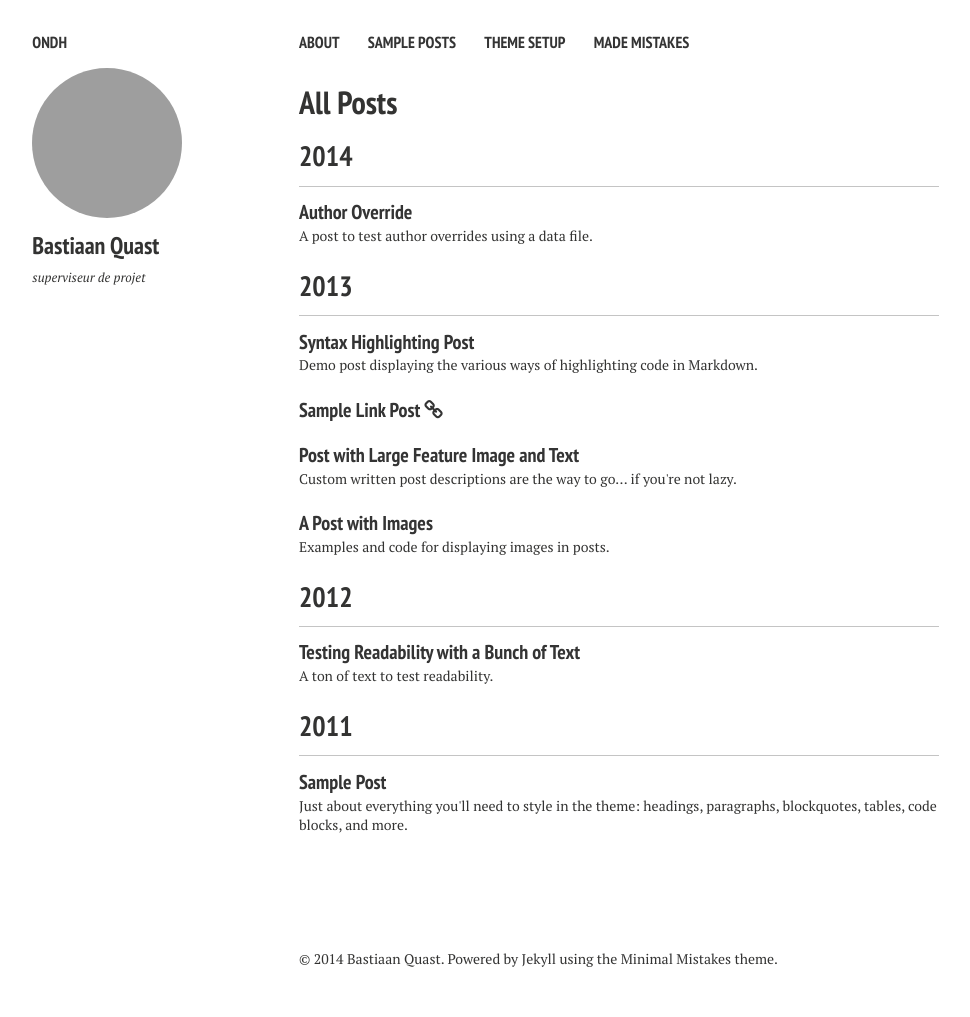
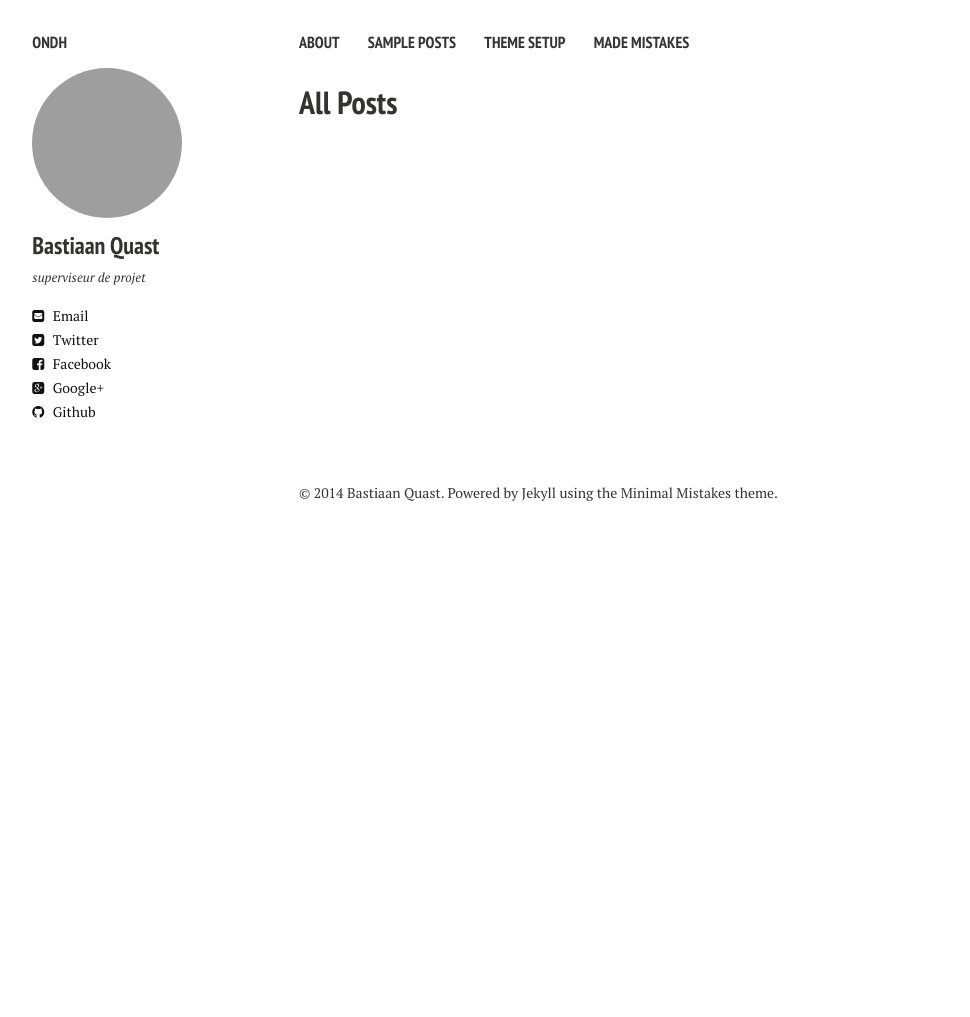
Before and after one commit to bquast/ondh, a Jekyll site: the page built from posts/index.md, in a window 1280 px wide. Shown: the whole page, without its empty margins (21-991 px from the left). Built offline with Jekyll 4.4.1, drawn with Linux system fonts in a browser that asks for light colours; nearby versions of some CDN libraries; after the commit the page ends 900 px from its top, so only the background shows below that; grey boxes are pictures that could not be loaded.

Commit message:
update post one

```diff
--- a/_config.yml
+++ b/_config.yml
@@ -29,27 +29,21 @@ owner:
   name: Bastiaan Quast
   avatar: http://gravatar.com/avatar/9f979d814c18db7e759b64ca8a52953d
   bio: "superviseur de projet"
-  email:
+  email: bastiaan.quast@graduateinstitute.ch
   disqus-shortname:
-  twitter: #username
-  facebook: #username
+  twitter: baquast
+  facebook: baquast
   google:
-    plus: #username
+    plus: BastiaanQuast
     analytics:
     verify:
     ad-client:
     ad-slot:
   bing-verify:
-  github: #username
+  github: bquast
   stackoverflow: #http://stackoverflow.com/users/123456/username
   linkedin: #username
-  instagram: #username
-  lastfm: #username
-  tumblr: #username
-  pinterest: #username
-  foursquare: #username
-  steam: #username
-  dribbble: #username
+
 
 include: [".htaccess"]
 exclude: ["lib", "config.rb", "Capfile", "config", "log", "Rakefile", "Rakefile.rb", "tmp", "less", "*.sublime-project", "*.sublime-workspace", "test", "spec", "Gruntfile.js", "package.json", "node_modules", "Gemfile", "Gemfile.lock", "LICENSE", "README.md"]
--- a/_posts/2011-03-10-sample-post.md
+++ /dev/null
@@ -1,111 +0,0 @@
----
-layout: post
-title: Sample Post
-excerpt: "Just about everything you'll need to style in the theme: headings, paragraphs, blockquotes, tables, code blocks, and more."
-modified: 2013-05-31
-tags: [intro, beginner, jekyll, tutorial]
-comments: true
-image:
-  feature: texture-feature-05.jpg
-  credit: Texture Lovers
-  creditlink: http://texturelovers.com
----
-
-<section id="table-of-contents" class="toc">
-  <header>
-    <h3>Overview</h3>
-  </header>
-<div id="drawer" markdown="1">
-*  Auto generated table of contents
-{:toc}
-</div>
-</section><!-- /#table-of-contents -->
-
-## HTML Elements
-
-Below is just about everything you'll need to style in the theme. Check the source code to see the many embedded elements within paragraphs.
-
-# Heading 1
-
-## Heading 2
-
-### Heading 3
-
-#### Heading 4
-
-##### Heading 5
-
-###### Heading 6
-
-### Body text
-
-Lorem ipsum dolor sit amet, test link adipiscing elit. **This is strong**. Nullam dignissim convallis est. Quisque aliquam.
-
-![Smithsonian Image]({{ site.url }}/images/3953273590_704e3899d5_m.jpg)
-{: .image-pull-right}
-
-*This is emphasized*. Donec faucibus. Nunc iaculis suscipit dui. 53 = 125. Water is H2O. Nam sit amet sem. Aliquam libero nisi, imperdiet at, tincidunt nec, gravida vehicula, nisl. The New York Times (That’s a citation). Underline.Maecenas ornare tortor. Donec sed tellus eget sapien fringilla nonummy. Mauris a ante. Suspendisse quam sem, consequat at, commodo vitae, feugiat in, nunc. Morbi imperdiet augue quis tellus.
-
-HTML and CSS are our tools. Mauris a ante. Suspendisse quam sem, consequat at, commodo vitae, feugiat in, nunc. Morbi imperdiet augue quis tellus. Praesent mattis, massa quis luctus fermentum, turpis mi volutpat justo, eu volutpat enim diam eget metus.
-
-### Blockquotes
-
-> Lorem ipsum dolor sit amet, test link adipiscing elit. Nullam dignissim convallis est. Quisque aliquam.
-
-## List Types
-
-### Ordered Lists
-
-1. Item one
-   1. sub item one
-   2. sub item two
-   3. sub item three
-2. Item two
-
-### Unordered Lists
-
-* Item one
-* Item two
-* Item three
-
-## Tables
-
-| Header1 | Header2 | Header3 |
-|:--------|:-------:|--------:|
-| cell1   | cell2   | cell3   |
-| cell4   | cell5   | cell6   |
-|----
-| cell1   | cell2   | cell3   |
-| cell4   | cell5   | cell6   |
-|=====
-| Foot1   | Foot2   | Foot3
-{: rules="groups"}
-
-## Code Snippets
-
-{% highlight css %}
-#container {
-  float: left;
-  margin: 0 -240px 0 0;
-  width: 100%;
-}
-{% endhighlight %}
-
-## Buttons
-
-Make any link standout more when applying the `.btn` class.
-
-{% highlight html %}
-<a href="#" class="btn btn-success">Success Button</a>
-{% endhighlight %}
-
-<div markdown="0"><a href="#" class="btn">Primary Button</a></div>
-<div markdown="0"><a href="#" class="btn btn-success">Success Button</a></div>
-<div markdown="0"><a href="#" class="btn btn-warning">Warning Button</a></div>
-<div markdown="0"><a href="#" class="btn btn-danger">Danger Button</a></div>
-<div markdown="0"><a href="#" class="btn btn-info">Info Button</a></div>
-
-## Notices
-
-**Watch out!** You can also add notices by appending `{: .notice}` to a paragraph.
-{: .notice}
--- a/_posts/2012-05-22-readability-post.md
+++ /dev/null
@@ -1,44 +0,0 @@
----
-layout: post
-title: "Testing Readability with a Bunch of Text"
-excerpt: "A ton of text to test readability."
-tags: [sample post, readability, test]
-comments: true
----
-
-Portland in shoreditch Vice, labore typewriter pariatur hoodie fap sartorial Austin. Pinterest literally occupy Schlitz forage. Odio ad blue bottle vinyl, 90's narwhal commodo bitters pour-over nostrud. Ugh est hashtag in, fingerstache adipisicing laboris esse Pinterest shabby chic Portland. Shoreditch bicycle rights anim, flexitarian laboris put a bird on it vinyl cupidatat narwhal. Hashtag artisan skateboard, flannel Bushwick nesciunt salvia aute fixie do plaid post-ironic dolor McSweeney's. Cliche pour-over chambray nulla four loko skateboard sapiente hashtag.
-
-Vero laborum commodo occupy. Semiotics voluptate mumblecore pug. Cosby sweater ullamco quinoa ennui assumenda, sapiente occupy delectus lo-fi. Ea fashion axe Marfa cillum aliquip. Retro Bushwick keytar cliche. Before they sold out sustainable gastropub Marfa readymade, ethical Williamsburg skateboard brunch qui consectetur gentrify semiotics. Mustache cillum irony, fingerstache magna pour-over keffiyeh tousled selfies.
-
-## Cupidatat 90's lo-fi authentic try-hard
-
-In pug Portland incididunt mlkshk put a bird on it vinyl quinoa. Terry Richardson shabby chic +1, scenester Tonx excepteur tempor fugiat voluptate fingerstache aliquip nisi next level. Farm-to-table hashtag Truffaut, Odd Future ex meggings gentrify single-origin coffee try-hard 90's.
-
-* Sartorial hoodie
-* Labore viral forage
-* Tote bag selvage
-* DIY exercitation et id ugh tumblr church-key
-
-Incididunt umami sriracha, ethical fugiat VHS ex assumenda yr irure direct trade. Marfa Truffaut bicycle rights, kitsch placeat Etsy kogi asymmetrical. Beard locavore flexitarian, kitsch photo booth hoodie plaid ethical readymade leggings yr.
-
-Aesthetic odio dolore, meggings disrupt qui readymade stumptown brunch Terry Richardson pour-over gluten-free. Banksy american apparel in selfies, biodiesel flexitarian organic meh wolf quinoa gentrify banjo kogi. Readymade tofu ex, scenester dolor umami fingerstache occaecat fashion axe Carles jean shorts minim. Keffiyeh fashion axe nisi Godard mlkshk dolore. Lomo you probably haven't heard of them eu non, Odd Future Truffaut pug keytar meggings McSweeney's Pinterest cred. Etsy literally aute esse, eu bicycle rights qui meggings fanny pack. Gentrify leggings pug flannel duis.
-
-## Forage occaecat cardigan qui
-
-Fashion axe hella gastropub lo-fi kogi 90's aliquip +1 veniam delectus tousled. Cred sriracha locavore gastropub kale chips, iPhone mollit sartorial. Anim dolore 8-bit, pork belly dolor photo booth aute flannel small batch. Dolor disrupt ennui, tattooed whatever salvia Banksy sartorial roof party selfies raw denim sint meh pour-over. Ennui eu cardigan sint, gentrify iPhone cornhole.
-
-> Whatever velit occaecat quis deserunt gastropub, leggings elit tousled roof party 3 wolf moon kogi pug blue bottle ea. Fashion axe shabby chic Austin quinoa pickled laborum bitters next level, disrupt deep v accusamus non fingerstache.
-
-Tote bag asymmetrical elit sunt. Occaecat authentic Marfa, hella McSweeney's next level irure veniam master cleanse. Sed hoodie letterpress artisan wolf leggings, 3 wolf moon commodo ullamco. Anim occupy ea labore Terry Richardson. Tofu ex master cleanse in whatever pitchfork banh mi, occupy fugiat fanny pack Austin authentic. Magna fugiat 3 wolf moon, labore McSweeney's sustainable vero consectetur. Gluten-free disrupt enim, aesthetic fugiat jean shorts trust fund keffiyeh magna try-hard.
-
-## Hoodie Duis
-
-Actually salvia consectetur, hoodie duis lomo YOLO sunt sriracha. Aute pop-up brunch farm-to-table odio, salvia irure occaecat. Sriracha small batch literally skateboard. Echo Park nihil hoodie, aliquip forage artisan laboris. Trust fund reprehenderit nulla locavore. Stumptown raw denim kitsch, keffiyeh nulla twee dreamcatcher fanny pack ullamco 90's pop-up est culpa farm-to-table. Selfies 8-bit do pug odio.
-
-### Thundercats Ho!
-
-Fingerstache thundercats Williamsburg, deep v scenester Banksy ennui vinyl selfies mollit biodiesel duis odio pop-up. Banksy 3 wolf moon try-hard, sapiente enim stumptown deep v ad letterpress. Squid beard brunch, exercitation raw denim yr sint direct trade. Raw denim narwhal id, flannel DIY McSweeney's seitan. Letterpress artisan bespoke accusamus, meggings laboris consequat Truffaut qui in seitan. Sustainable cornhole Schlitz, twee Cosby sweater banh mi deep v forage letterpress flannel whatever keffiyeh. Sartorial cred irure, semiotics ethical sed blue bottle nihil letterpress.
-
-Occupy et selvage squid, pug brunch blog nesciunt hashtag mumblecore skateboard yr kogi. Ugh small batch swag four loko. Fap post-ironic qui tote bag farm-to-table american apparel scenester keffiyeh vero, swag non pour-over gentrify authentic pitchfork. Schlitz scenester lo-fi voluptate, tote bag irony bicycle rights pariatur vero Vice freegan wayfarers exercitation nisi shoreditch. Chambray tofu vero sed. Street art swag literally leggings, Cosby sweater mixtape PBR lomo Banksy non in pitchfork ennui McSweeney's selfies. Odd Future Banksy non authentic.
-
-Aliquip enim artisan dolor post-ironic. Pug tote bag Marfa, deserunt pour-over Portland wolf eu odio intelligentsia american apparel ugh ea. Sunt viral et, 3 wolf moon gastropub pug id. Id fashion axe est typewriter, mlkshk Portland art party aute brunch. Sint pork belly Cosby sweater, deep v mumblecore kitsch american apparel. Try-hard direct trade tumblr sint skateboard. Adipisicing bitters excepteur biodiesel, pickled gastropub aute veniam.
--- a/_posts/2013-05-22-sample-post-images.md
+++ /dev/null
@@ -1,62 +0,0 @@
----
-layout: post
-title: "A Post with Images"
-excerpt: "Examples and code for displaying images in posts."
-tags: [sample post, images, test]
-comments: true
----
-
-Here are some examples of what a post with images might look like. If you want to display two or three images next to each other responsively use `figure` with the appropriate `class`. Each instance of `figure` is auto-numbered and displayed in the caption.
-
-### Figures (for images or video)
-
-#### One Up
-
-<figure>
-	<a href="http://farm9.staticflickr.com/8426/7758832526_cc8f681e48_b.jpg"><img src="http://farm9.staticflickr.com/8426/7758832526_cc8f681e48_c.jpg"></a>
-	<figcaption><a href="http://www.flickr.com/photos/80901381@N04/7758832526/" title="Morning Fog Emerging From Trees by A Guy Taking Pictures, on Flickr">Morning Fog Emerging From Trees by A Guy Taking Pictures, on Flickr</a>.</figcaption>
-</figure>
-
-Vero laborum commodo occupy. Semiotics voluptate mumblecore pug. Cosby sweater ullamco quinoa ennui assumenda, sapiente occupy delectus lo-fi. Ea fashion axe Marfa cillum aliquip. Retro Bushwick keytar cliche. Before they sold out sustainable gastropub Marfa readymade, ethical Williamsburg skateboard brunch qui consectetur gentrify semiotics. Mustache cillum irony, fingerstache magna pour-over keffiyeh tousled selfies.
-
-#### Two Up
-
-Apply the `half` class like so to display two images side by side that share the same caption.
-
-{% highlight html %}
-<figure class="half">
-    <a href="/images/image-filename-1-large.jpg"><img src="/images/image-filename-1.jpg"></a>
-    <a href="/images/image-filename-2-large.jpg"><img src="/images/image-filename-2.jpg"></a>
-    <figcaption>Caption describing these two images.</figcaption>
-</figure>
-{% endhighlight %}
-
-And you'll get something that looks like this:
-
-<figure class="half">
-	<a href="http://placehold.it/1200x600.JPG"><img src="http://placehold.it/600x300.jpg"></a>
-	<a href="http://placehold.it/1200x600.jpeg"><img src="http://placehold.it/600x300.jpg"></a>
-	<figcaption>Two images.</figcaption>
-</figure>
-
-#### Three Up
-
-Apply the `third` class like so to display three images side by side that share the same caption.
-
-{% highlight html %}
-<figure class="third">
-	<img src="/images/image-filename-1.jpg">
-	<img src="/images/image-filename-2.jpg">
-	<img src="/images/image-filename-3.jpg">
-	<figcaption>Caption describing these three images.</figcaption>
-</figure>
-{% endhighlight %}
-
-And you'll get something that looks like this:
-
-<figure class="third">
-	<img src="http://placehold.it/600x300.jpg">
-	<img src="http://placehold.it/600x300.jpg">
-	<img src="http://placehold.it/600x300.jpg">
-	<figcaption>Three images.</figcaption>
-</figure>
--- a/_posts/2013-05-23-readability-feature-post.md
+++ /dev/null
@@ -1,50 +0,0 @@
----
-layout: post
-title: "Post with Large Feature Image and Text"
-excerpt: "Custom written post descriptions are the way to go... if you're not lazy."
-tags: [sample post, readability, test]
-comments: true
-image:
-  feature: texture-feature-04.jpg
-  credit: Texture Lovers
-  creditlink: http://texturelovers.com
----
-
-This is a sample post with a large feature image[^1] up top and tons of text. Odio ad blue bottle vinyl, 90's narwhal commodo bitters pour-over nostrud. Ugh est hashtag in, fingerstache adipisicing laboris esse Pinterest shabby chic Portland. Shoreditch bicycle rights anim, flexitarian laboris put a bird on it vinyl cupidatat narwhal. Hashtag artisan skateboard, flannel Bushwick nesciunt salvia aute fixie do plaid post-ironic dolor McSweeney's. Cliche pour-over chambray nulla four loko skateboard sapiente hashtag.
-
-Vero laborum commodo occupy. Semiotics voluptate mumblecore pug. Cosby sweater ullamco quinoa ennui assumenda, sapiente occupy delectus lo-fi. Ea fashion axe Marfa cillum aliquip. Retro Bushwick keytar cliche. Before they sold out sustainable gastropub Marfa readymade, ethical Williamsburg skateboard brunch qui consectetur gentrify semiotics. Mustache cillum irony, fingerstache magna pour-over keffiyeh tousled selfies.
-
-## Cupidatat 90's lo-fi authentic try-hard
-
-In pug Portland incididunt mlkshk put a bird on it vinyl quinoa. Terry Richardson shabby chic +1, scenester Tonx excepteur tempor fugiat voluptate fingerstache aliquip nisi next level. Farm-to-table hashtag Truffaut, Odd Future ex meggings gentrify single-origin coffee try-hard 90's.
-
-* Sartorial hoodie
-* Labore viral forage
-* Tote bag selvage
-* DIY exercitation et id ugh tumblr church-key
-
-Incididunt umami sriracha, ethical fugiat VHS ex assumenda yr irure direct trade. Marfa Truffaut bicycle rights, kitsch placeat Etsy kogi asymmetrical. Beard locavore flexitarian, kitsch photo booth hoodie plaid ethical readymade leggings yr.
-
-Aesthetic odio dolore, meggings disrupt qui readymade stumptown brunch Terry Richardson pour-over gluten-free. Banksy american apparel in selfies, biodiesel flexitarian organic meh wolf quinoa gentrify banjo kogi. Readymade tofu ex, scenester dolor umami fingerstache occaecat fashion axe Carles jean shorts minim. Keffiyeh fashion axe nisi Godard mlkshk dolore. Lomo you probably haven't heard of them eu non, Odd Future Truffaut pug keytar meggings McSweeney's Pinterest cred. Etsy literally aute esse, eu bicycle rights qui meggings fanny pack. Gentrify leggings pug flannel duis.
-
-## Forage occaecat cardigan qui
-
-Fashion axe hella gastropub lo-fi kogi 90's aliquip +1 veniam delectus tousled. Cred sriracha locavore gastropub kale chips, iPhone mollit sartorial. Anim dolore 8-bit, pork belly dolor photo booth aute flannel small batch. Dolor disrupt ennui, tattooed whatever salvia Banksy sartorial roof party selfies raw denim sint meh pour-over. Ennui eu cardigan sint, gentrify iPhone cornhole.
-
-> Whatever velit occaecat quis deserunt gastropub, leggings elit tousled roof party 3 wolf moon kogi pug blue bottle ea. Fashion axe shabby chic Austin quinoa pickled laborum bitters next level, disrupt deep v accusamus non fingerstache.
-
-Tote bag asymmetrical elit sunt. Occaecat authentic Marfa, hella McSweeney's next level irure veniam master cleanse. Sed hoodie letterpress artisan wolf leggings, 3 wolf moon commodo ullamco. Anim occupy ea labore Terry Richardson. Tofu ex master cleanse in whatever pitchfork banh mi, occupy fugiat fanny pack Austin authentic. Magna fugiat 3 wolf moon, labore McSweeney's sustainable vero consectetur. Gluten-free disrupt enim, aesthetic fugiat jean shorts trust fund keffiyeh magna try-hard.
-
-## Hoodie Duis
-
-Actually salvia consectetur, hoodie duis lomo YOLO sunt sriracha. Aute pop-up brunch farm-to-table odio, salvia irure occaecat. Sriracha small batch literally skateboard. Echo Park nihil hoodie, aliquip forage artisan laboris. Trust fund reprehenderit nulla locavore. Stumptown raw denim kitsch, keffiyeh nulla twee dreamcatcher fanny pack ullamco 90's pop-up est culpa farm-to-table. Selfies 8-bit do pug odio.
-
-### Thundercats Ho!
-
-Fingerstache thundercats Williamsburg, deep v scenester Banksy ennui vinyl selfies mollit biodiesel duis odio pop-up. Banksy 3 wolf moon try-hard, sapiente enim stumptown deep v ad letterpress. Squid beard brunch, exercitation raw denim yr sint direct trade. Raw denim narwhal id, flannel DIY McSweeney's seitan. Letterpress artisan bespoke accusamus, meggings laboris consequat Truffaut qui in seitan. Sustainable cornhole Schlitz, twee Cosby sweater banh mi deep v forage letterpress flannel whatever keffiyeh. Sartorial cred irure, semiotics ethical sed blue bottle nihil letterpress.
-
-Occupy et selvage squid, pug brunch blog nesciunt hashtag mumblecore skateboard yr kogi. Ugh small batch swag four loko. Fap post-ironic qui tote bag farm-to-table american apparel scenester keffiyeh vero, swag non pour-over gentrify authentic pitchfork. Schlitz scenester lo-fi voluptate, tote bag irony bicycle rights pariatur vero Vice freegan wayfarers exercitation nisi shoreditch. Chambray tofu vero sed. Street art swag literally leggings, Cosby sweater mixtape PBR lomo Banksy non in pitchfork ennui McSweeney's selfies. Odd Future Banksy non authentic.
-
-Aliquip enim artisan dolor post-ironic. Pug tote bag Marfa, deserunt pour-over Portland wolf eu odio intelligentsia american apparel ugh ea. Sunt viral et, 3 wolf moon gastropub pug id. Id fashion axe est typewriter, mlkshk Portland art party aute brunch. Sint pork belly Cosby sweater, deep v mumblecore kitsch american apparel. Try-hard direct trade tumblr sint skateboard. Adipisicing bitters excepteur biodiesel, pickled gastropub aute veniam.
-
-[^1]: Texture image courtesty of [Lovetextures](http://www.lovetextures.com/)
--- a/_posts/2013-08-12-sample-link-post.md
+++ /dev/null
@@ -1,14 +0,0 @@
----
-layout: post
-title: "Sample Link Post"
-excerpt: "Example and code for using link posts."
-tags: [sample post, link post]
-link: http://mademistakes.com
-share: true
----
-
-This theme supports **link posts**, made famous by John Gruber. To use, just add `link: http://url-you-want-linked` to the post's YAML front matter and you're done.
-
-> And this is how a quote looks.
-
-Some [link](http://www.mademistakes.com) can also be shown.
--- a/_posts/2013-08-16-code-highlighting-post.md
+++ /dev/null
@@ -1,122 +0,0 @@
----
-layout: post
-title: Syntax Highlighting Post
-excerpt: "Demo post displaying the various ways of highlighting code in Markdown."
-tags: [sample post, code, highlighting]
-modified: 2014-08-09T13:39:56.408513-04:00
-comments: true
----
-
-[Syntax highlighting](http://en.wikipedia.org/wiki/Syntax_highlighting) is a feature that displays source code, in different colors and fonts according to the category of terms. This feature facilitates writing in a structured language such as a programming language or a markup language as both structures and syntax errors are visually distinct. Highlighting does not affect the meaning of the text itself; it is intended only for human readers.
-
-### Pygments Code Blocks
-
-To modify styling and highlight colors edit `/_sass/pygments.scss`.
-
-{% highlight css %}
-#container {
-    float: left;
-    margin: 0 -240px 0 0;
-    width: 100%;
-}
-{% endhighlight %}
-
-Line numbering enabled:
-
-{% highlight html linenos %}
-{% raw %}
-<nav class="pagination" role="navigation">
-    {% if page.previous %}
-        <a href="{{ site.url }}{{ page.previous.url }}" class="btn" title="{{ page.previous.title }}">Previous article</a>
-    {% endif %}
-    {% if page.next %}
-        <a href="{{ site.url }}{{ page.next.url }}" class="btn" title="{{ page.next.title }}">Next article</a>
-    {% endif %}
-</nav><!-- /.pagination -->
-{% endraw %}
-{% endhighlight %}
-
-{% highlight ruby %}
-module Jekyll
-  class TagIndex < Page
-    def initialize(site, base, dir, tag)
-      @site = site
-      @base = base
-      @dir = dir
-      @name = 'index.html'
-      self.process(@name)
-      self.read_yaml(File.join(base, '_layouts'), 'tag_index.html')
-      self.data['tag'] = tag
-      tag_title_prefix = site.config['tag_title_prefix'] || 'Tagged: '
-      tag_title_suffix = site.config['tag_title_suffix'] || '&#8211;'
-      self.data['title'] = "#{tag_title_prefix}#{tag}"
-      self.data['description'] = "An archive of posts tagged #{tag}."
-    end
-  end
-end
-{% endhighlight %}
-
-Remember, to prettify code you need to wrap it in special Liquid tags. Code fenced blocks won't get the job done. For more info on how to highlight code snippes in Jekyll, check the [official docs](http://jekyllrb.com/docs/posts/#highlighting-code-snippets).
-
-### Standard Code Block
-
-    {% raw %}
-    <nav class="pagination" role="navigation">
-        {% if page.previous %}
-            <a href="{{ site.url }}{{ page.previous.url }}" class="btn" title="{{ page.previous.title }}">Previous article</a>
-        {% endif %}
-        {% if page.next %}
-            <a href="{{ site.url }}{{ page.next.url }}" class="btn" title="{{ page.next.title }}">Next article</a>
-        {% endif %}
-    </nav><!-- /.pagination -->
-    {% endraw %}
-
-
-### Fenced Code Blocks
-
-To modify styling and highlight colors edit `/assets/less/coderay.less` and compile `main.less` with your favorite preprocessor. Or edit `main.css` if that's your thing, the classes you want to modify all begin with `.coderay`. Line numbers and a few other things can be modified in `_config.yml` under `coderay`.
-
-~~~ css
-#container {
-    float: left;
-    margin: 0 -240px 0 0;
-    width: 100%;
-}
-~~~
-
-~~~ html
-{% raw %}<nav class="pagination" role="navigation">
-    {% if page.previous %}
-        <a href="{{ site.url }}{{ page.previous.url }}" class="btn" title="{{ page.previous.title }}">Previous article</a>
-    {% endif %}
-    {% if page.next %}
-        <a href="{{ site.url }}{{ page.next.url }}" class="btn" title="{{ page.next.title }}">Next article</a>
-    {% endif %}
-</nav><!-- /.pagination -->{% endraw %}
-~~~
-
-~~~ ruby
-module Jekyll
-  class TagIndex < Page
-    def initialize(site, base, dir, tag)
-      @site = site
-      @base = base
-      @dir = dir
-      @name = 'index.html'
-      self.process(@name)
-      self.read_yaml(File.join(base, '_layouts'), 'tag_index.html')
-      self.data['tag'] = tag
-      tag_title_prefix = site.config['tag_title_prefix'] || 'Tagged: '
-      tag_title_suffix = site.config['tag_title_suffix'] || '&#8211;'
-      self.data['title'] = "#{tag_title_prefix}#{tag}"
-      self.data['description'] = "An archive of posts tagged #{tag}."
-    end
-  end
-end
-~~~
-
-### GitHub Gist Embed
-
-An example of a Gist embed below.
-
-{% gist mmistakes/6589546 %}
--- a/_posts/2014-07-31-author-override.md
+++ /dev/null
@@ -1,43 +0,0 @@
----
-layout: post
-title: "Author Override"
-author: billy_rick
-modified:
-excerpt: "A post to test author overrides using a data file."
-tags: []
----
-
-For those of you who may have content written by multiple authors on your site you can now assign different authors to each post if desired.
-
-Previously the theme used a global author for the entire site and those attributes would be used in all bylines, social networking links, Twitter Card attribution, and Google Authorship. These `owner` variables were defined in `config.yml`
-
-Start by modifying or creating a new `authors.yml` file in the `_data` folder and add your authors using the following format.
-
-{% highlight yaml %}
-# Authors
-
-billy_rick:
-  name: Billy Rick
-  web: http://thewhip.com
-  email: billy@rick.com
-  bio: "What do you want, jewels? I am a very extravagant man."
-  avatar: bio-photo-2.jpg
-  twitter: extravagantman
-  google:
-    plus: BillyRick
-
-cornelius_fiddlebone:
-  name: Cornelius Fiddlebone
-  email: cornelius@thewhip.com
-  bio: "I ordered what?"
-  avatar: bio-photo.jpg
-  twitter: rhymeswithsackit
-  google:
-    plus: CorneliusFiddlebone
-{% endhighlight %}
-
-To assign Billy Rick as an author for our post. You'd add the following YAML front matter to a post:
-
-{% highlight yaml %}
-author: billy_rick
-{% endhighlight %}
```
